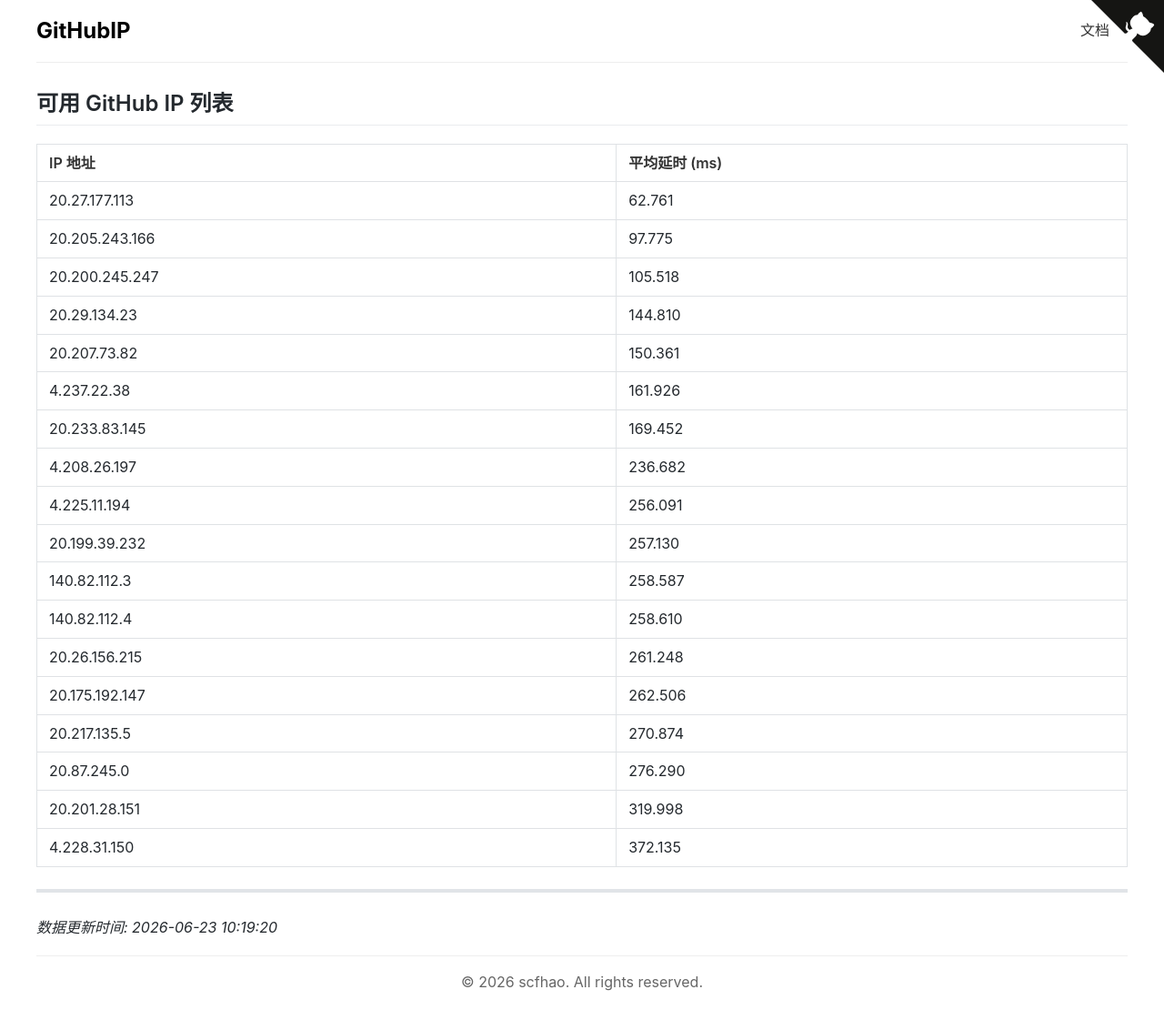
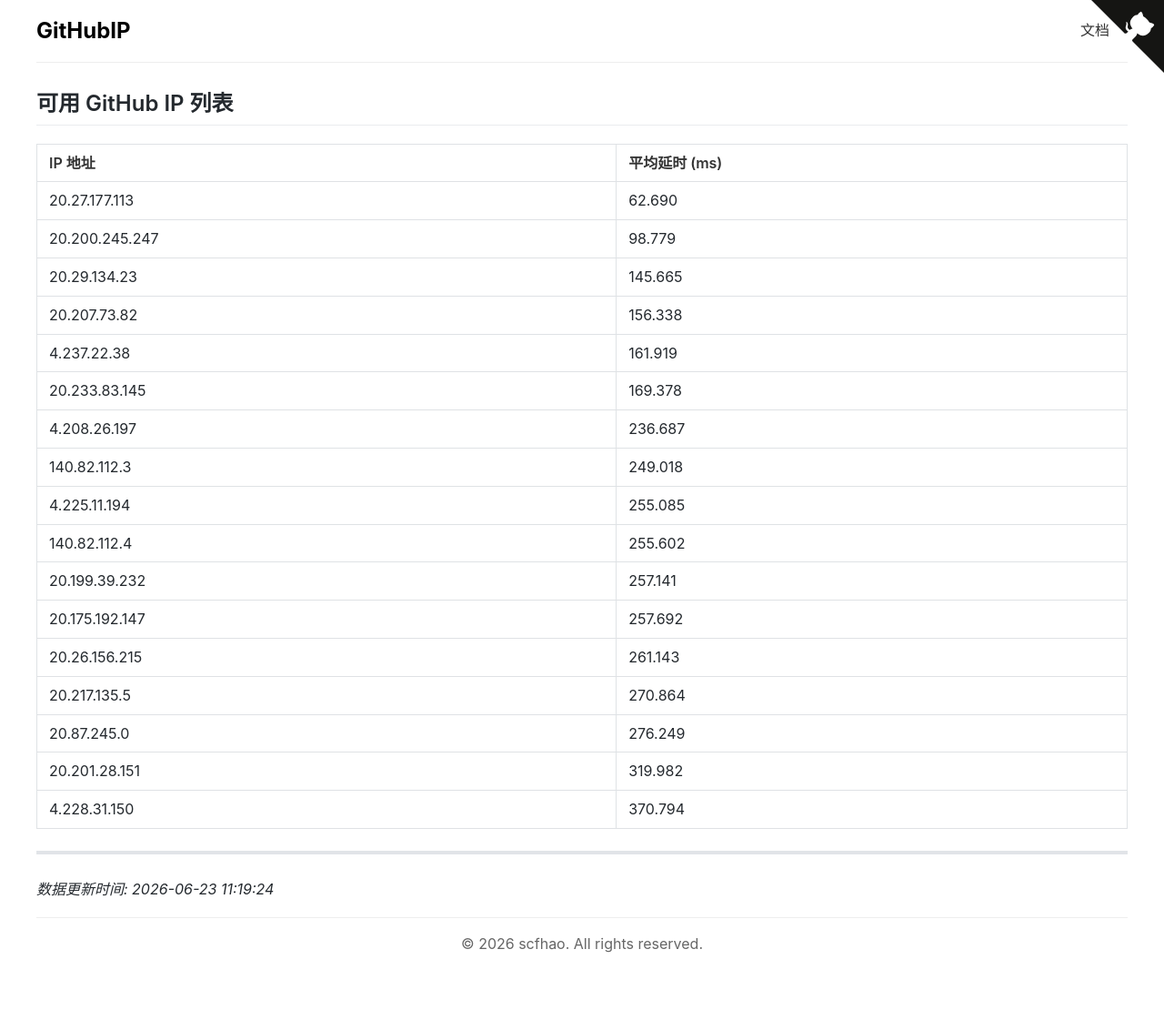
Before and after one commit to scfhao/GitHubIP, a Jekyll site: the page built from index.md, in a window 1280 px wide. Shown: the whole page at 91% size. Built offline with Jekyll 4.4.1, drawn with Linux system fonts in a browser that asks for light colours; after the commit the page ends 1068 px from its top, so only the background shows below that.

Commit message:
自动脚本执行 - 2026-06-23 11:19:25

```diff
--- a/index.md
+++ b/index.md
@@ -1,32 +1,31 @@
 ---
 layout: home
 title: GitHub IP 列表
-date: 2026-06-23 10:19:20
+date: 2026-06-23 11:19:24
 ---
 
 ## 可用 GitHub IP 列表
 
 | IP 地址 | 平均延时 (ms) |
 |---------|--------------|
-| 20.27.177.113 | 62.761 |
-| 20.205.243.166 | 97.775 |
-| 20.200.245.247 | 105.518 |
-| 20.29.134.23 | 144.810 |
-| 20.207.73.82 | 150.361 |
-| 4.237.22.38 | 161.926 |
-| 20.233.83.145 | 169.452 |
-| 4.208.26.197 | 236.682 |
-| 4.225.11.194 | 256.091 |
-| 20.199.39.232 | 257.130 |
-| 140.82.112.3 | 258.587 |
-| 140.82.112.4 | 258.610 |
-| 20.26.156.215 | 261.248 |
-| 20.175.192.147 | 262.506 |
-| 20.217.135.5 | 270.874 |
-| 20.87.245.0 | 276.290 |
-| 20.201.28.151 | 319.998 |
-| 4.228.31.150 | 372.135 |
+| 20.27.177.113 | 62.690 |
+| 20.200.245.247 | 98.779 |
+| 20.29.134.23 | 145.665 |
+| 20.207.73.82 | 156.338 |
+| 4.237.22.38 | 161.919 |
+| 20.233.83.145 | 169.378 |
+| 4.208.26.197 | 236.687 |
+| 140.82.112.3 | 249.018 |
+| 4.225.11.194 | 255.085 |
+| 140.82.112.4 | 255.602 |
+| 20.199.39.232 | 257.141 |
+| 20.175.192.147 | 257.692 |
+| 20.26.156.215 | 261.143 |
+| 20.217.135.5 | 270.864 |
+| 20.87.245.0 | 276.249 |
+| 20.201.28.151 | 319.982 |
+| 4.228.31.150 | 370.794 |
 
 ---
 
-*数据更新时间: 2026-06-23 10:19:20*
+*数据更新时间: 2026-06-23 11:19:24*
```
